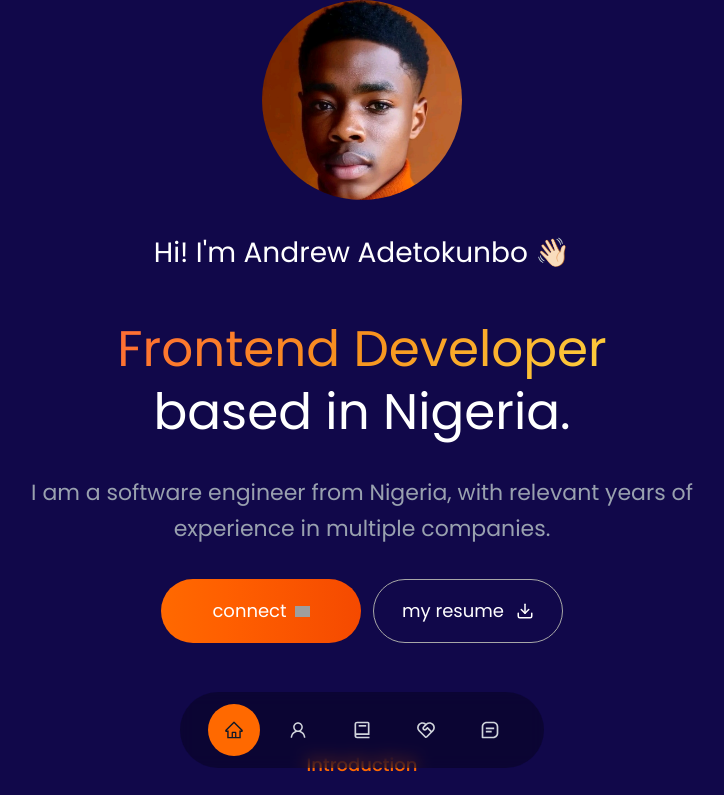
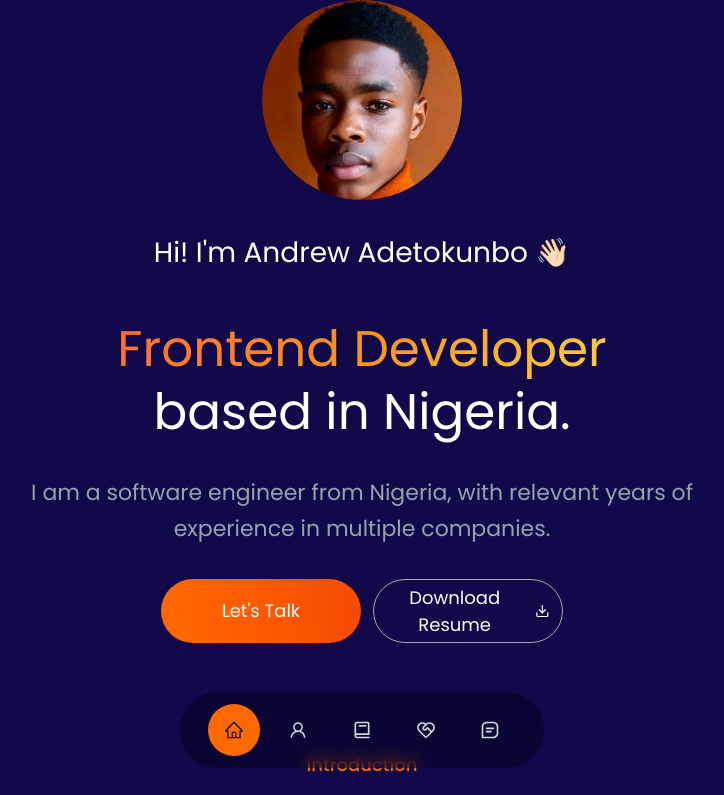
Before and after one commit to BusandCode/BusandCode, a Next.js app: page / in a window 1280 px wide. Shown: the top 795 px of the page, without its empty margins (278-1002 px from the left). Built offline with nearby package versions, Linux system fonts and the light colour scheme; grey boxes are pictures that could not be loaded.

Commit message:
page changes

```diff
--- a/app/page.js
+++ b/app/page.js
@@ -83,26 +83,26 @@ const Hero = () => {
             href="/"
             className='w-3/4 md:w-[200px] p-3 h-[56px]
             md:h-[64px] flex justify-center items-center text-center gap-2
-             bg-gradient-to-r from-orange-500 to-orange-600 rounded-[28px] md:rounded-[50px] text-[17px] md:text-[18px] text-[#ffffff] hover:bg-[#e55a00] transition-colors'
+             bg-gradient-to-r from-orange-500 to-orange-600 rounded-[10px] md:rounded-[50px] text-[17px] md:text-[18px] text-[#ffffff] hover:bg-[#e55a00] transition-colors'
           >
-            <span>connect</span>
-            <Image
+            <span>Let's Talk</span>
+            {/* <Image
               src="/connect-with-me-arrow.png"
               alt="connect arrow"
               width={15}
               height={15}
               className='flex justify-center items-center mt-[2px]'
-            />
+            /> */}
           </Link>
 
           <Link
             href="/"
             className='w-3/4 md:w-[190px] p-3 h-[56px] md:h-[64px]
-            border-[1px] border-[#A7A7A7] rounded-[28px]
+            border-[1px] border-[#A7A7A7] rounded-[10px]
             md:rounded-[50px] text-[17px] md:text-[18px] flex justify-center gap-3 items-center
              hover:border-white transition-colors'
           >
-            <span>my resume</span>
+            <span>Download Resume</span>
             <FiDownload className='text-white' />
           </Link>
         </div>
--- a/components/Contact.jsx
+++ b/components/Contact.jsx
@@ -82,7 +82,7 @@ const Contact = () => {
         {/* Main Content */}
         <div className="grid grid-cols-1 lg:grid-cols-12 gap-8 lg:gap-12 max-w-5xl mx-auto">
           {/* Contact Options */}
-          <div className="lg:col-span-4 space-y-6">
+          <div className="lg:col-span-4 px-4 space-y-6">
             {contactOptions.map((option, index) => {
               const IconComponent = option.icon
               return (
@@ -112,7 +112,7 @@ const Contact = () => {
           </div>
 
           {/* Contact Form */}
-          <div className="lg:col-span-8">
+          <div className="lg:col-span-8 px-2">
             <form
               ref={form}
               onSubmit={sendEmail}
```
